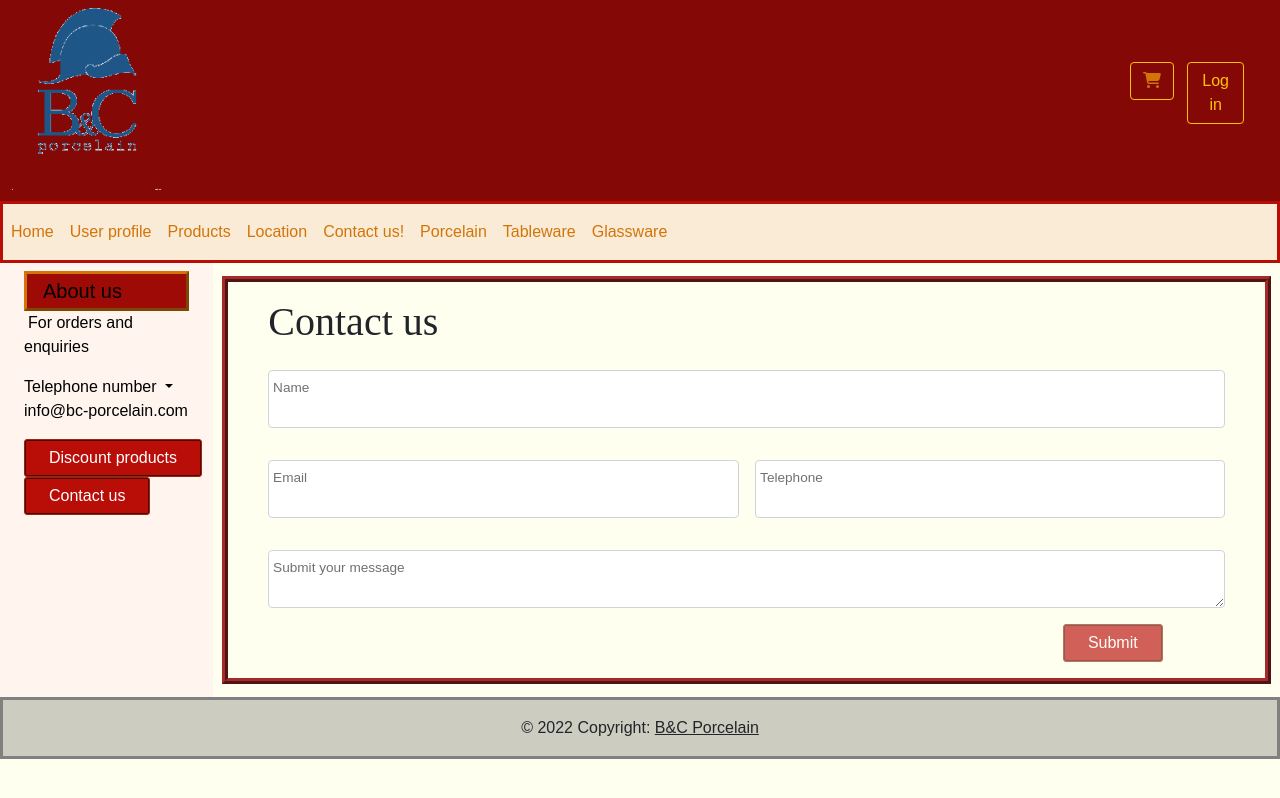
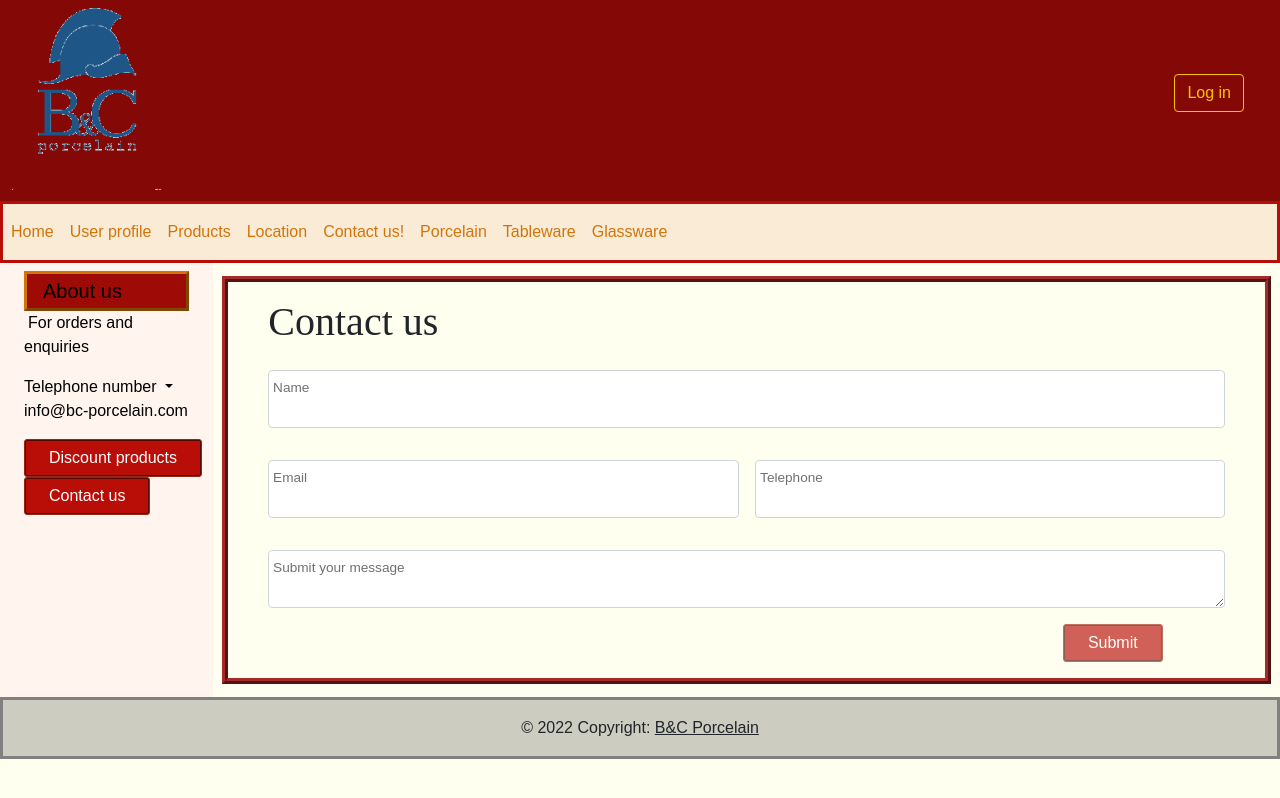
Before and after one commit to SerBro42/tiendaPorcelanaFront, an Angular app: page /contact in a window 1280 px wide. Built offline with nearby package versions, Linux system fonts and the light colour scheme; no server answers.

Commit message:
Shopping cart icon only for users
Now the shopping cart button is only visible for "User" type logged in users.

```diff
--- a/src/app/components/header/header.component.html
+++ b/src/app/components/header/header.component.html
@@ -15,7 +15,7 @@
         <p *ngIf="isSignedIn" class="card-text">Welcome, <strong>{{UserProfile?.name}}</strong></p>
       </div>
       <div class="d-flex flex-row">
-        <div class="col">
+        <div *ngIf="isSignedIn && UserProfile.id_role === 1" class="col">
           <a class="btn btn-outline-warning my-2" href="cart"><fa-icon [icon]="faShoppingCart"></fa-icon></a>
         </div>
         <div *ngIf="isSignedIn" class="col">
--- a/src/app/shared/token.service.ts
+++ b/src/app/shared/token.service.ts
@@ -42,4 +42,9 @@ export class TokenService {
   removeToken() {
     localStorage.removeItem('auth_token');
   }
+
+  // Remove cart token from localStorage
+  removeCartToken() {
+    localStorage.removeItem('shopping_cart');
+  }
 }
```
